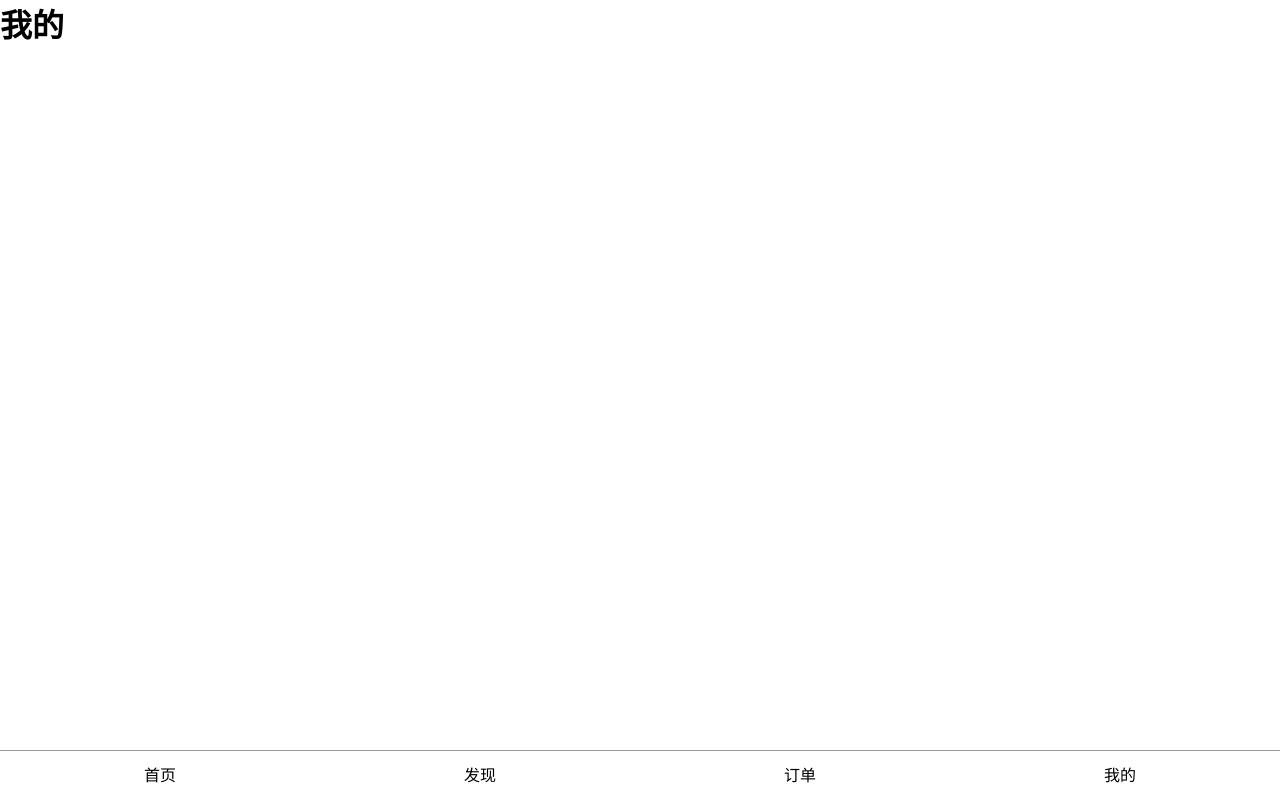
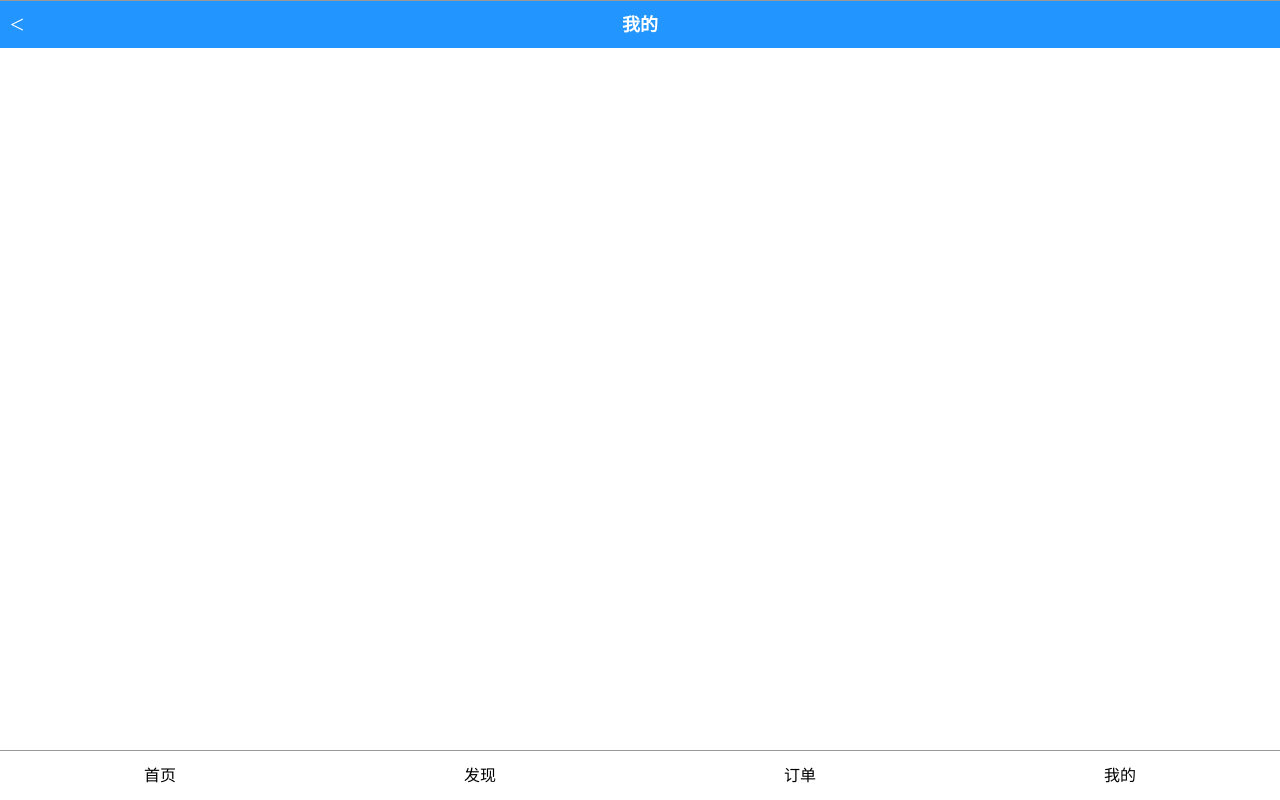
Before and after one commit to eiyama/react-eleme, a React app: page /mine in a window 1280 px wide. Built offline with nearby package versions, Linux system fonts and the light colour scheme.

Commit message:
'commonHeader'

```diff
--- a/src/common/header/Header.jsx
+++ b/src/common/header/Header.jsx
@@ -4,23 +4,19 @@ import './Header.scss'
 
 
 export default class Header extends Component{
-    constructor(){
-        super();
+    constructor(props){
+        super(props);
         this.state = {
            btn: '<',
+           title: ''
         }
     }
     render(){
-        console.log(this.props);
-        let {btn} = this.state;
+        let {btn,title} = this.state;
         return (
             <div className="header">
-            {/* onClick={()=>{
-                      console.log(1)
-                      this.props.history.goBack();
-                }} */}
-                  <span className="btn" >{btn}</span>
-                  <span className="title">头部</span>
+                  <span className="btn">{btn}</span>
+                  <span className="title">{this.props.title}</span>
             </div>
         )
     }
--- a/src/common/header/Header.scss
+++ b/src/common/header/Header.scss
@@ -5,6 +5,7 @@
     background: #2395ff;
     line-height: 48px;
     color:#fff;
+    border-top: 1px solid #999999;
     .btn{
         font-size: 25px;
         padding-left: 10px;
--- a/src/common/nav/Nav.jsx
+++ b/src/common/nav/Nav.jsx
@@ -7,12 +7,12 @@ export default class Nav extends Component{
     render(){
         return (
 
-                    <nav className="content-nav">
-                        <NavLink to="/">首页</NavLink>
-                        <NavLink to="/discover/:title">发现</NavLink>
-                        <NavLink to="/order">订单</NavLink>
-                        <NavLink to="/mine">我的</NavLink>
-                    </nav>
+            <nav className="content-nav">
+                <NavLink to="/">首页</NavLink>
+                <NavLink to="/discover">发现</NavLink>
+                <NavLink to="/order">订单</NavLink>
+                <NavLink to="/mine">我的</NavLink>
+            </nav>
         )
     }
 }
--- a/src/pages/discover/Discover.jsx
+++ b/src/pages/discover/Discover.jsx
@@ -2,11 +2,16 @@ import React, {Component} from 'react'
 import Header from '../../common/header/Header.jsx'
 
 export default class Discover extends Component{
+    constructor(props){
+        super(props);
+        this.state = {
+            title: '发现'
+        }
+    }
     render(){
         return (
             <div className="page" id="discover">
-                <Header/>
-                <h1>发现</h1>
+                <Header title={this.state.title} />
             </div>
         )
     }
--- a/src/pages/mine/Mine.jsx
+++ b/src/pages/mine/Mine.jsx
@@ -1,10 +1,18 @@
 import React, {Component} from 'react'
+import Header from '../../common/header/Header.jsx'
+
 
 export default class Mine extends Component{
+    constructor(props){
+        super(props);
+        this.state = {
+            title: '我的'
+        }
+    }
     render(){
         return (
             <div className="page" id="mine">
-                <h1>我的</h1>
+                <Header title={this.state.title} />
             </div>
         )
     }
--- a/src/pages/order/Order.jsx
+++ b/src/pages/order/Order.jsx
@@ -1,10 +1,18 @@
 import React, {Component} from 'react'
+import Header from '../../common/header/Header.jsx'
+
 
 export default class Order extends Component{
+    constructor(props){
+        super(props);
+        this.state = {
+            title: '订单'
+        }
+    }
     render(){
         return (
             <div className="page" id="order">
-                <h1>订单</h1>
+                <Header title={this.state.title} />
             </div>
         )
     }
```
